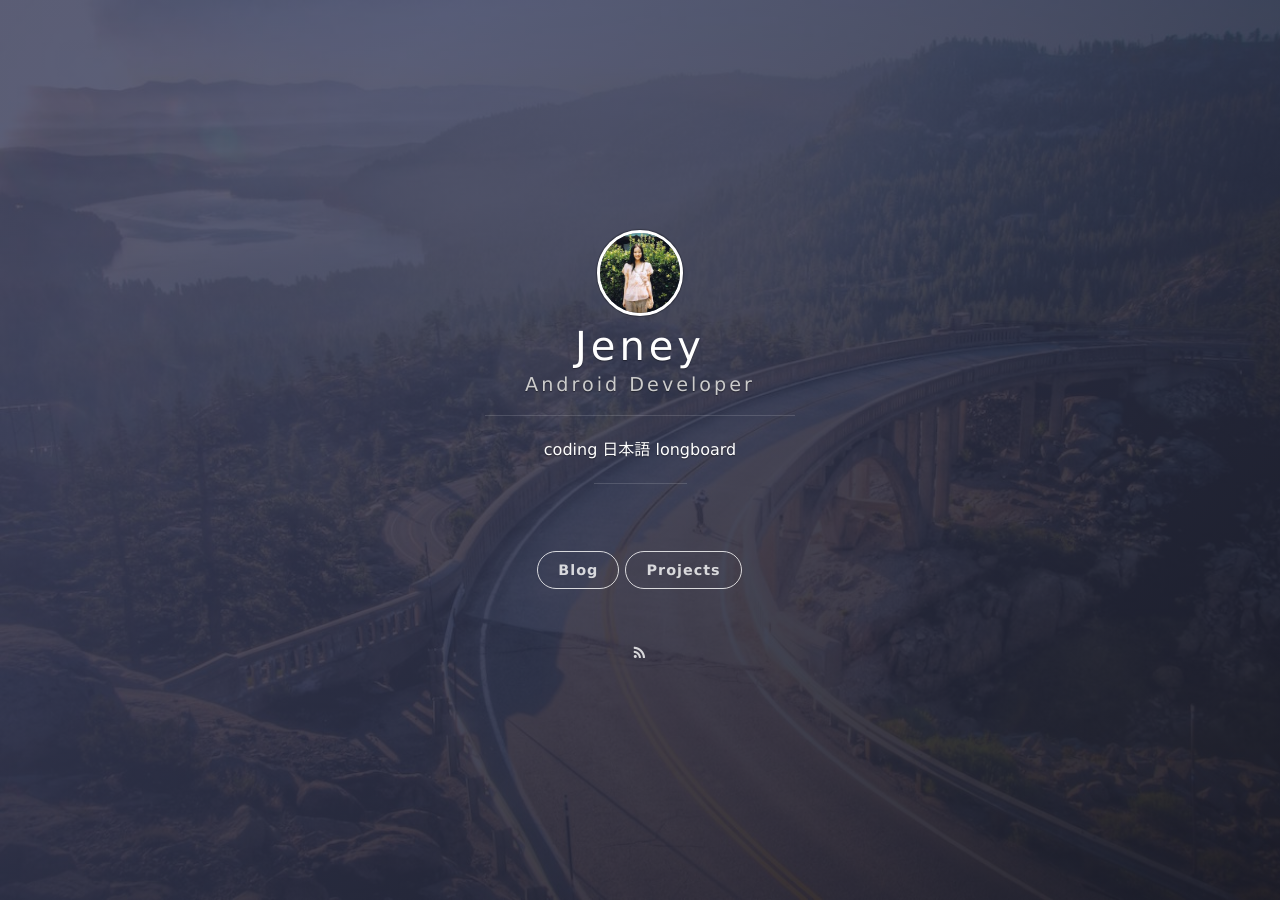
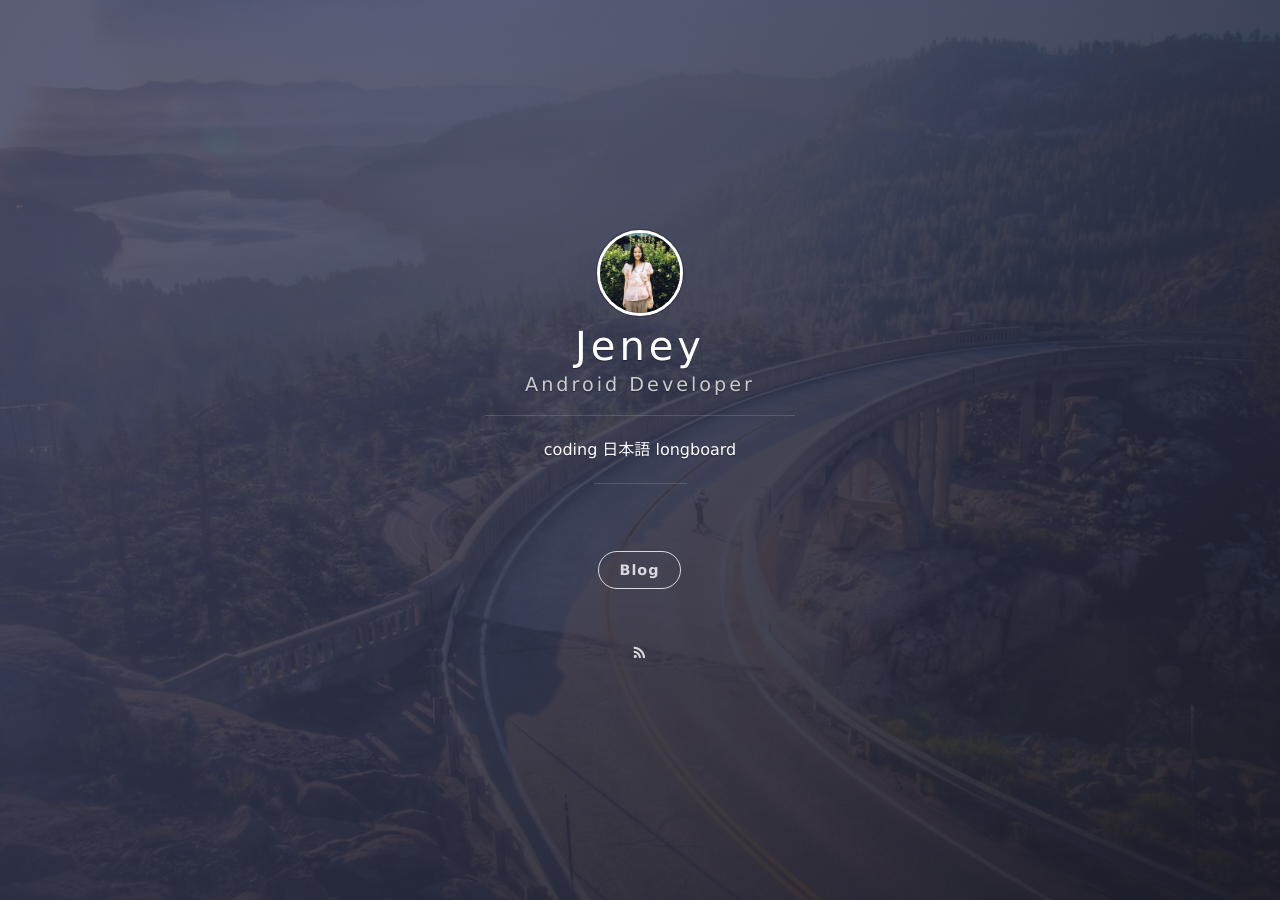
Before and after one commit to jeneyloo/jeneyloo.github.io, a Jekyll site: the page built from index.html, in a window 1280 px wide. Built offline with Jekyll 4.4.1, drawn with Linux system fonts in a browser that asks for light colours; nearby versions of some CDN libraries; the list of posts is cut into pages by our own code.

Commit message:
delete nav

```diff
--- a/_config.yml
+++ b/_config.yml
@@ -23,7 +23,7 @@ blog_button:
 
 # Navigation buttons in the front page.
 nav:
-    - {title: Projects, description: My Projects, url: ''}
+    # - {title: Projects, description: My Projects, url: ''}
     # - {title: Another Button, description: A button, url: 'http://example.com'}
 
 # Pagination
```
